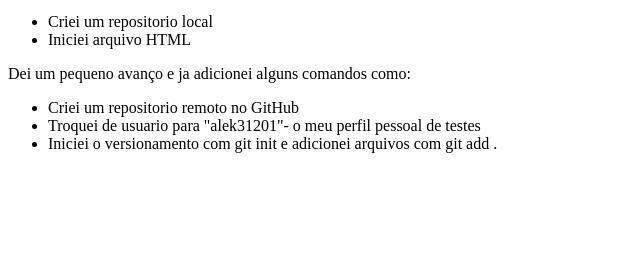
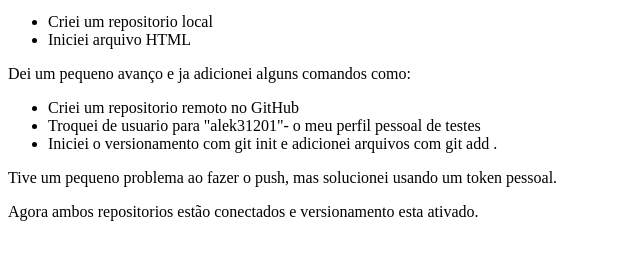
Before and after one commit to alek31201/1.-fazendo-o-primeiro-git, a plain HTML site: page index.html in a window 1280 px wide. Shown: the part 101-360 px from the top of the page, without its empty margins (0-640 px from the left). Drawn offline with Linux system fonts and the light colour scheme.

Commit message:
terceiro commit

```diff
--- a/index.html
+++ b/index.html
@@ -18,5 +18,7 @@
         <li>Troquei de usuario para "alek31201"- o meu perfil pessoal de testes</li>
         <li>Iniciei o versionamento com git init e adicionei arquivos com git add .</li>
     </ul>
+    <p>Tive um pequeno problema ao fazer o push, mas solucionei usando um token pessoal.</p>
+    <p>Agora ambos repositorios estão conectados e versionamento esta ativado.</p>
 </body>
 </html>
```
